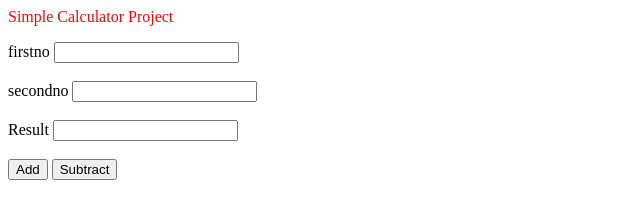
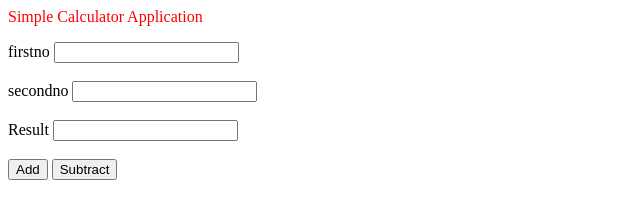
Before and after one commit to Dlohani1/calc_git, a plain HTML site: page index.html in a window 1280 px wide. Shown: the full height of the page, 0-640 px from the left. Drawn offline with Linux system fonts and the light colour scheme.

Commit message:
title changed

```diff
--- a/index.html
+++ b/index.html
@@ -7,7 +7,7 @@
 </head>
 <body>
 
-<p style="color:red"> Simple Calculator Project </p>
+<p style="color:red"> Simple Calculator Application </p>
 
 firstno <input type="text" id="firstno" > <br/><br/>
 secondno <input type="text" id="secondno" > <br/><br/>
```
